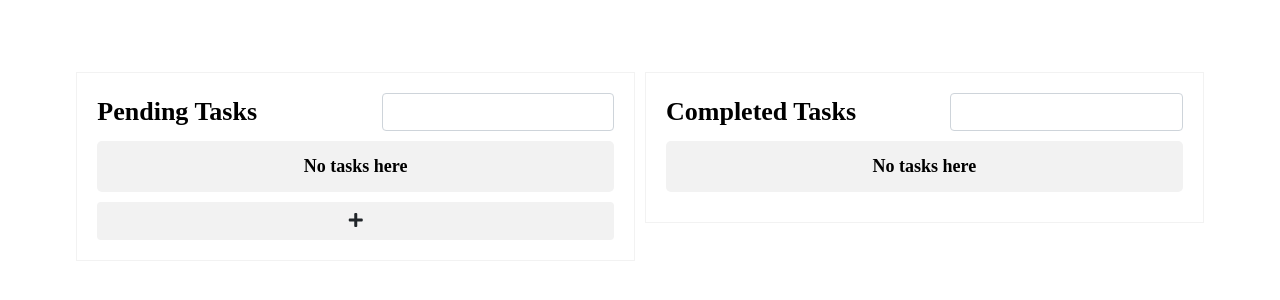
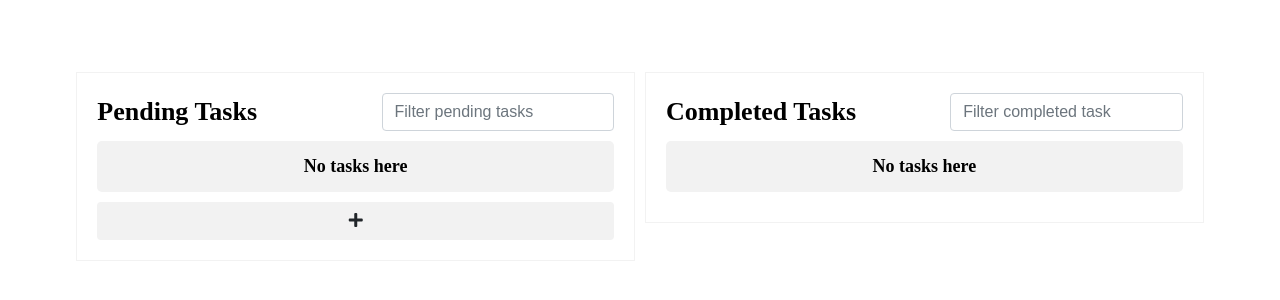
Before and after one commit to vidarca/condor-test, a Vue app: page / in a window 1280 px wide. Shown: the part 234-534 px from the top of the page. Built offline with nearby package versions, Linux system fonts and the light colour scheme.

Commit message:
Agregados placeholders

```diff
--- a/src/components/TodosTable.html
+++ b/src/components/TodosTable.html
@@ -5,7 +5,7 @@
       <div class="row align-items-center justify-content-between">
         <h3>Pending Tasks</h3>
         <div class="input-search">
-          <b-form-input id="pending-search" type="text" v-model="searchPending" @keyup="filterData('pendingList')" :class="searchPending !== '' ? 'not-empty' : ''"></b-form-input>
+          <b-form-input id="pending-search" type="text" v-model="searchPending" @keyup="filterData('pendingList')" :class="searchPending !== '' ? 'not-empty' : ''" placeholder="Filter pending tasks"></b-form-input>
           <i class="fas fa-times icon icon_cancel" @click="cleanSearch('pendingList')"></i>
         </div>
       </div>
@@ -14,7 +14,7 @@
           <b-form-checkbox class="todos_item-checkbox" :id="'pending-checkbox' + index" @change=(changeTodoStatus(todo)) v-model="todo.done" :disabled="todo.id === '' ? true : false">
           </b-form-checkbox>
           <div class="todos_item-description">
-            <b-form-input :id="'descriptionPending' + index" :ref="'descriptionPending' + index" type="text" v-model="todo.description" @keyup="todo.unsavedChanges = true" :class="todo.unsavedChanges ? 'not-empty' : ''">
+            <b-form-input :id="'descriptionPending' + index" :ref="'descriptionPending' + index" placeholder="Description" type="text" v-model="todo.description" @keyup="todo.unsavedChanges = true" :class="todo.unsavedChanges ? 'not-empty' : ''">
             </b-form-input>
             <i class="fas fa-pen icon icon_edit" @click="focusOnInput('descriptionPending' + index)"></i>
             <i class="fas fa-times icon icon_cancel" @click="cleanTodoDescription(todo)"></i>
@@ -34,7 +34,7 @@
       <div class="row align-items-center justify-content-between">
         <h3>Completed Tasks</h3>
         <div class="input-search">
-          <b-form-input id="completed-search" v-model="searchCompleted" type="text" @keyup="filterData('completedList')" :class="searchCompleted !== '' ? 'not-empty' : ''"></b-form-input>
+          <b-form-input id="completed-search" v-model="searchCompleted" placeholder="Filter completed task" type="text" @keyup="filterData('completedList')" :class="searchCompleted !== '' ? 'not-empty' : ''"></b-form-input>
           <i class="fas fa-times icon icon_cancel" @click="cleanSearch('completedList')"></i>
         </div>
       </div>
@@ -43,7 +43,7 @@
           <b-form-checkbox class="todos_item-checkbox" :id="'completed-checkbox' + index" @change=(changeTodoStatus(todo)) v-model="todo.done">
           </b-form-checkbox>
           <div class="todos_item-description">
-            <b-form-input :id="'descriptionCompleted' + index" :ref="'descriptionCompleted' + index" type="text" v-model="todo.description" @keyup="todo.unsavedChanges = true" :class="todo.unsavedChanges ? 'not-empty' : ''">
+            <b-form-input :id="'descriptionCompleted' + index" :ref="'descriptionCompleted' + index" type="text" v-model="todo.description" @keyup="todo.unsavedChanges = true" :class="todo.unsavedChanges ? 'not-empty' : ''" placeholder="Description">
             </b-form-input>
             <i class="fas fa-pen icon icon_edit" @click="focusOnInput('descriptionCompleted' + index)"></i>
             <i class="fas fa-times icon icon_cancel" @click="cleanTodoDescription(todo)"></i>
```
